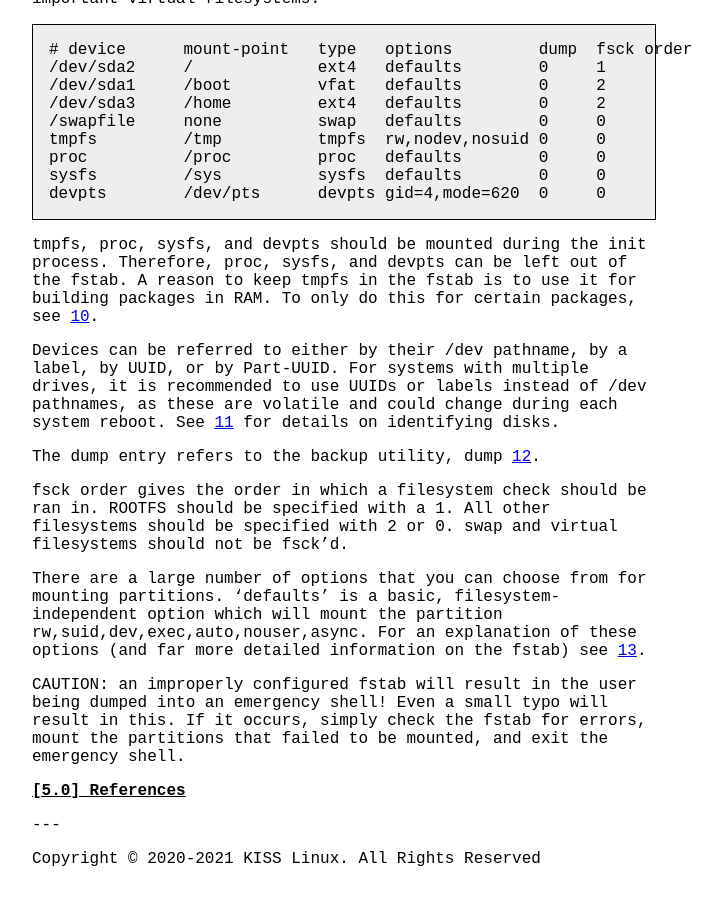
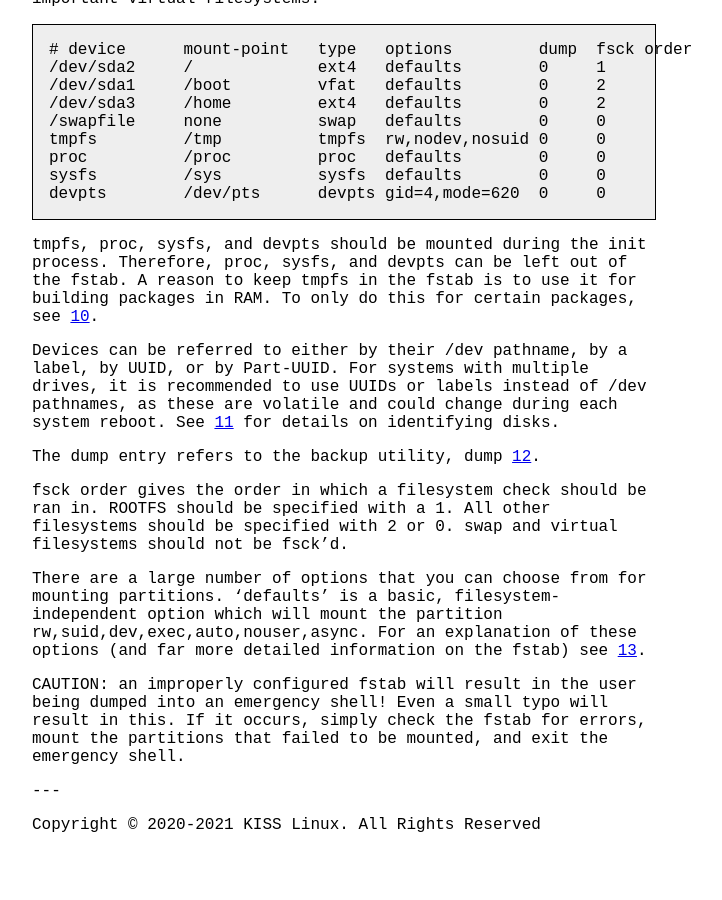
Before and after one commit to mcpcpc/k1ss, a Jekyll site: the page built from wiki/storage/disks.md, in a window 1280 px wide and 900 px high, scrolled down 9495 px. Shown: the whole window, without its empty margins (296-1018 px from the left). Built offline with Jekyll 4.4.1, drawn with Linux system fonts in a browser that asks for light colours; our own code applies the rules of GitHub Pages for plain Markdown files; after the commit the page ends 10361 px from its top, so only the background shows below that.

Commit message:
Update disks.md

```diff
--- a/wiki/storage/disks.md
+++ b/wiki/storage/disks.md
@@ -496,9 +496,6 @@ into an emergency shell! Even a small typo will result in this. If it occurs,
 simply check the fstab for errors, mount the partitions that failed to be
 mounted, and exit the emergency shell.
 
-[5.0] References
-----------------
-
 [0]: https://refspecs.linuxfoundation.org/fhs.shtml
 [1]: http://linuxfromscratch.org/lfs/view/stable/chapter02/creatingpartition.html
 [2]: https://man7.org/linux/man-pages/man8/fdisk.8.html
```
